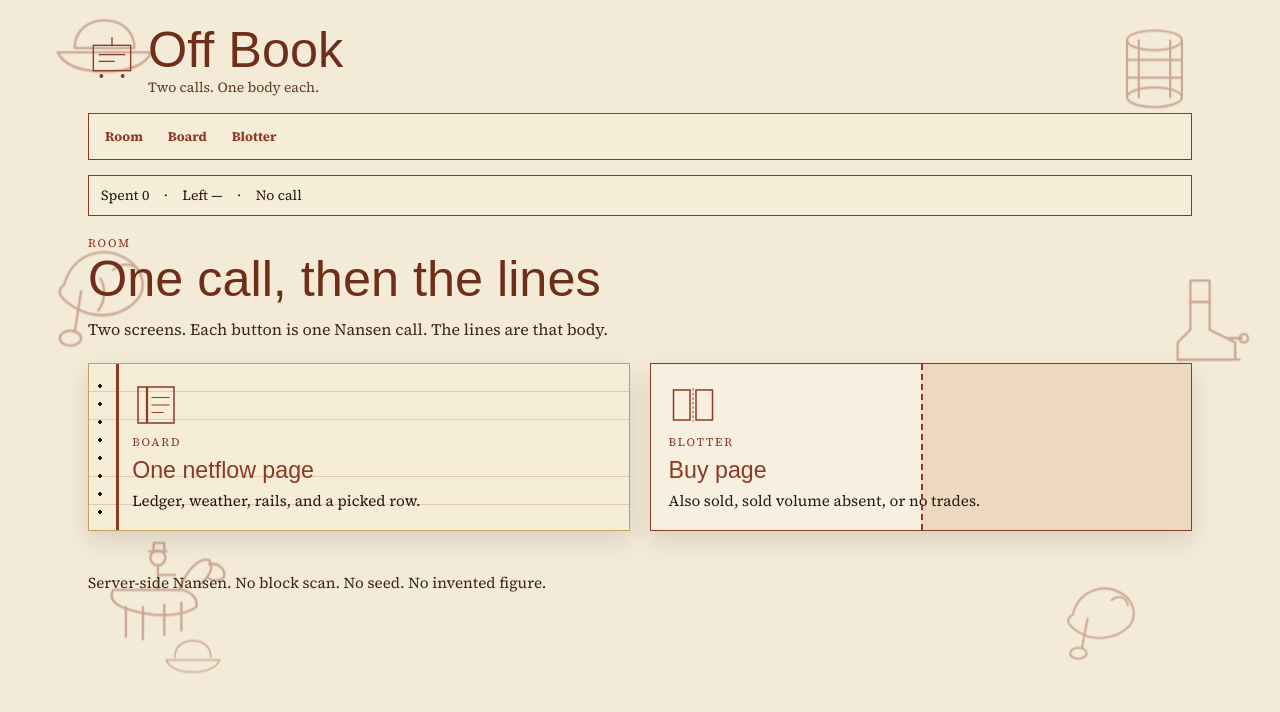
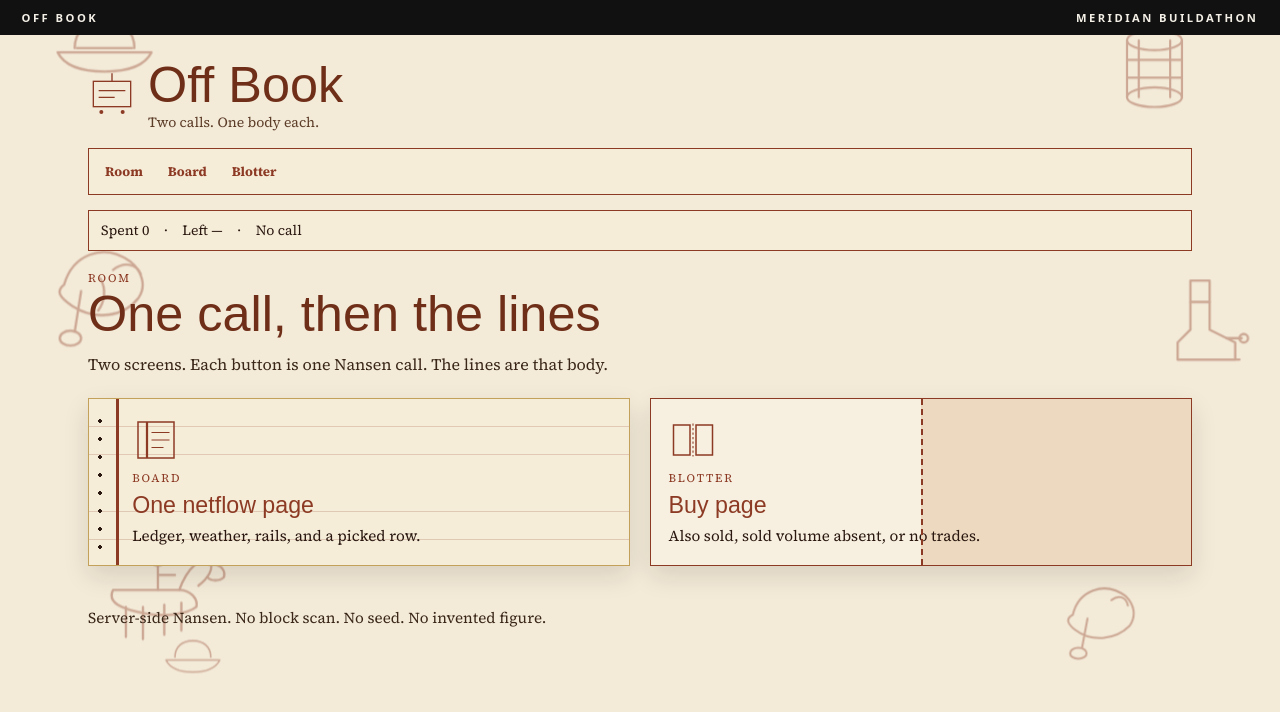
Before and after one commit to xjjda22/nansen-hackathon-sep26, a Next.js app: page / in a window 1280 px wide. Shown: the top 712 px of the page. Built offline with nearby package versions, Linux system fonts and the light colour scheme; a web font is replaced by a local one.

Commit message:
Add a dark header bar with the site title and the buildathon name.

```diff
--- a/app/globals.css
+++ b/app/globals.css
@@ -36,6 +36,38 @@ body {
   display: block;
   width: 100%;
   height: 100%;
+}
+
+.topbar {
+  position: relative;
+  z-index: 3;
+  display: flex;
+  align-items: center;
+  justify-content: space-between;
+  gap: 1rem;
+  width: 100%;
+  background: #111111;
+  color: #f3efe6;
+  padding: 0.75rem 1.35rem;
+  font-family: ui-sans-serif, system-ui, sans-serif;
+  font-size: 0.7rem;
+  font-weight: 560;
+  letter-spacing: 0.22em;
+  line-height: 1;
+  text-transform: uppercase;
+}
+
+.topbar span {
+  white-space: nowrap;
+}
+
+@media (max-width: 520px) {
+  .topbar {
+    gap: 0.65rem;
+    padding: 0.68rem 0.8rem;
+    font-size: 0.58rem;
+    letter-spacing: 0.12em;
+  }
 }
 
 .shell {
--- a/app/layout.tsx
+++ b/app/layout.tsx
@@ -34,6 +34,10 @@ export default function RootLayout({ children }: { children: ReactNode }) {
     <html lang="en" className={`${display.variable} ${body.variable} ${wire.variable} h-full antialiased`}>
       <body className="min-h-full">
         <SaloonGround />
+        <header className="topbar">
+          <span>Off Book</span>
+          <span>Meridian Buildathon</span>
+        </header>
         <div className="shell mx-auto flex min-h-full w-full max-w-6xl flex-col px-4 py-6 sm:px-6">
           <header className="mb-4 flex items-center gap-3">
             <BrandMark />
```
